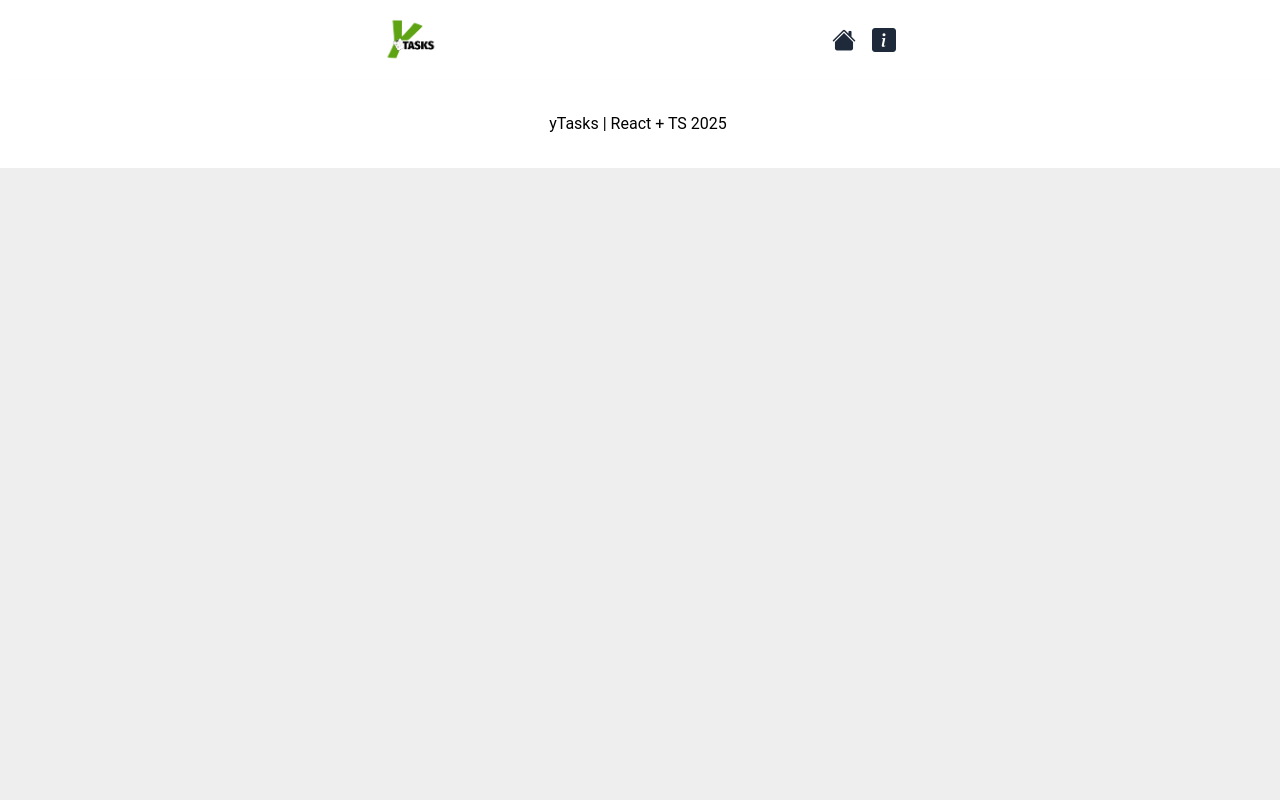
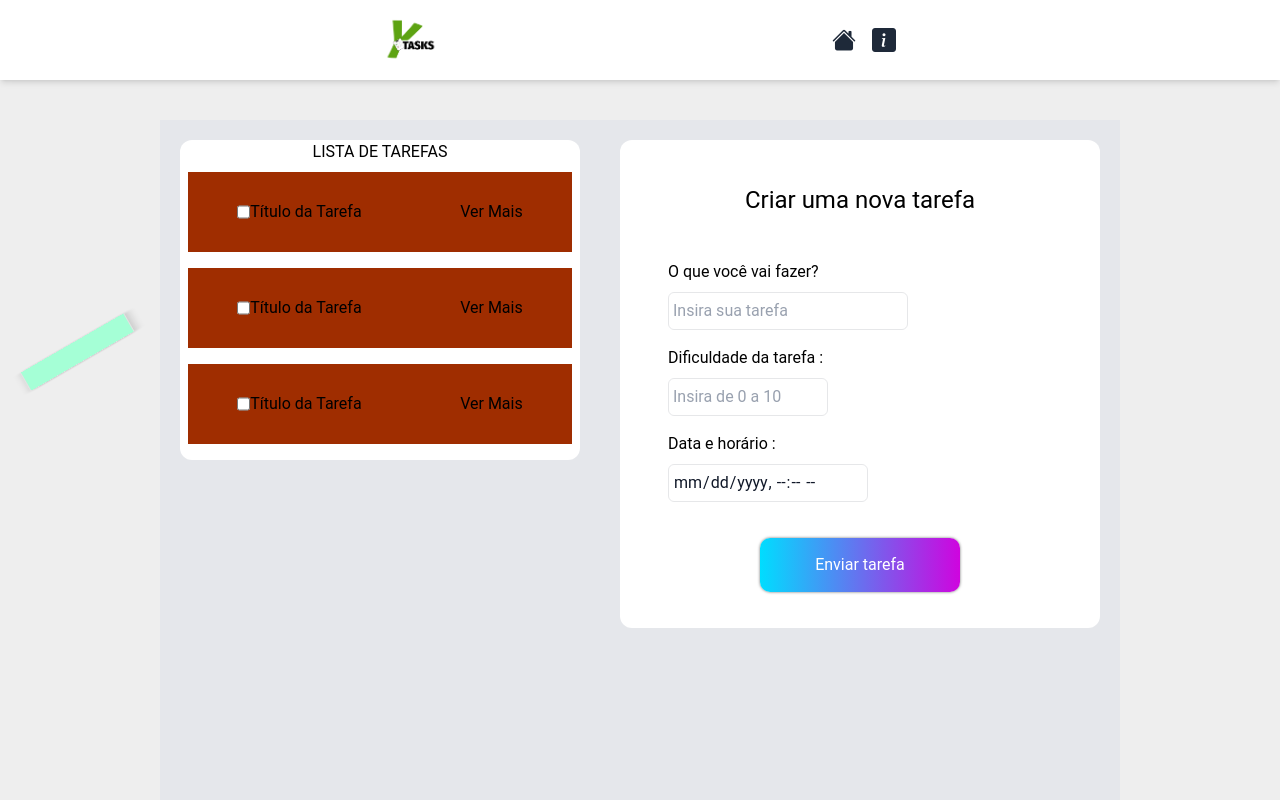
Before and after one commit to YanFelipy/ytasks-app, a React (Vite) app: page /create-tasks in a window 1280 px wide. Shown: the top 800 px of the page. Built offline with nearby package versions, Linux system fonts and the light colour scheme.

Commit message:
Form and TaskList

```diff
--- /dev/null
+++ b/src/components/Form.tsx
@@ -0,0 +1,43 @@
+import type { ChangeEvent, SyntheticEvent } from "react";
+
+
+
+interface Props {
+    btnText : string;
+    onSubmit : (e: SyntheticEvent) => void;
+    onInputChange : (e:  ChangeEvent<HTMLInputElement>) => void;
+}
+
+
+
+const Form = ({btnText, onSubmit, onInputChange}: Props ) => {
+  return (
+  <form onSubmit={onSubmit} className=" text-black  w-100 flex flex-col gap-4 w-2xl p-2 mb-5">
+  <label className="flex flex-col items-start">
+    <span className="mb-2">O que você vai fazer?</span>
+    <input  onChange={onInputChange} placeholder="Insira sua tarefa"  className="block min-w-0 rounded-md grow border border-gray-900/10  py-1.5  pl-1 text-base text-gray-900 placeholder:text-gray-400 placeholder:text-gray-400" type="text" />
+  </label>
+<div className="flex gap-4">
+  <label className="flex flex-col items-start">
+    <span className="mb-2">Dia :</span>
+    <input  onChange={onInputChange} className="block min-w-0 rounded-md grow border border-gray-900/10  py-1.5  pl-1 text-base text-gray-900 placeholder:text-gray-400 placeholder:text-gray-400  " type="date" />
+  </label>
+
+    <label className="flex flex-col items-start ">
+    <span className="mb-2">Horário :</span>
+    <input  onChange={onInputChange} className="block bg-gray-400 min-w-0 rounded-md grow border border-gray-900/10  py-1.5  pl-1 text-base text-gray-900 placeholder:text-gray-400 placeholder:text-gray-400  " type="time" />
+  </label>
+
+</div >
+      <label className="flex flex-col items-start mt-5">
+
+    <input className="btn-grad" value={btnText} type="submit" />
+  </label>
+
+
+
+</form>
+  )
+}
+
+export default Form
--- a/src/components/TaskForm.tsx
+++ b/src/components/TaskForm.tsx
@@ -1,10 +1,108 @@
+import { useState, type ChangeEvent, type FormEvent, /* type useEffect  */} from "react";
+
+//interfaces
+ // import { ITask } from "../interfaces/ITask.tsx";
+
+interface Props {
+    btnText : string;
+    }
+
+    const TaskForm = ({btnText}: Props) => {
+
+          const firstDate = new Date()
+  const formatDate = new Intl.DateTimeFormat('pt-BR', {
+  dateStyle: 'short',
+  timeStyle: 'short',
+  timeZone: 'America/Sao_Paulo'
+});
+
+const now = formatDate.format(firstDate)
+
+      const [id, setId ] = useState<number>(0)
+      const [error, setError] = useState<string>("")
+      const [nameTask, setNameTask] = useState<string>("")
+      const [difficulty, setDifficulty] = useState<number>(0)
+      const [date, setDate] = useState<Date>  (new Date())
 
 
-type Props = {}
 
-const TaskForm = (props: Props) => {
+
+      //events
+    const onInputChange = (e : ChangeEvent<HTMLInputElement>) => {
+
+ if (e.target.name == "nameTask") {
+setNameTask(e.target.value)
+
+   } else if (e.target.name == "difficulty") {
+setDifficulty(parseInt(e.target.value))
+
+   } else  {
+setDate(new Date(e.target.value))
+}
+
+
+
+    }
+
+
+    const onSubmit = (e: FormEvent) => {
+    e.preventDefault()
+
+const selectedDate = formatDate.format(date)
+console.log(selectedDate)
+
+    if(selectedDate < now) {
+    console.log("Data menor que a de hoje")
+    setError("Data inválida, insira uma data maior que a de hoje!")
+
+
+    } else {
+      console.log("Data show")
+    setError("")
+    }
+  }
+
   return (
-    <div>TaskForm</div>
+   <form onSubmit={onSubmit} className=" text-black  w-100 flex flex-col gap-4 w-2xl p-2 mb-5">
+
+
+  <label className="flex flex-col items-start w-65" >
+    <span className="mb-2">O que você vai fazer?</span>
+    <input name="nameTask"  onChange={onInputChange} placeholder="Insira sua tarefa"  className="block min-w-0 rounded-md grow border border-gray-900/10  py-1.5  pl-1 text-base text-gray-900 placeholder:text-gray-400 placeholder:text-gray-400 w-60" type="text" />
+  </label>
+
+   <label className="flex flex-col items-start w-40">
+    <span className="mb-2">Dificuldade da tarefa :</span>
+    <input name="difficulty" onChange={onInputChange} className="block  min-w-0 rounded-md grow border border-gray-900/10  py-1.5  pl-1 text-base text-gray-900 placeholder:text-gray-400 placeholder:text-gray-400  w-40"  placeholder="Insira de 0 a 10" min="0" max="10" type="number" />
+  </label>
+
+
+<div className="flex gap-1">
+  <label className="flex flex-col items-start w-60">
+    <span className="mb-2">Data e horário :</span>
+    <input  name="date" onChange={onInputChange} className="block min-w-0 rounded-md grow border border-gray-900/10  py-1.5  pl-1 text-base text-gray-900 placeholder:text-gray-400 placeholder:text-gray-400  w-50 " type="datetime-local" />
+  </label>
+
+
+
+
+</div >
+<div className="submit-box flex flex-col">
+   <label className="flex flex-col items-center mt-5 ">
+
+    <input className="btn-grad w-50" value={btnText} type="submit" />
+  </label>
+
+{error &&
+ <div className="flex justify-center">
+  <p className=" p-4 bg-gray-180 font-bold-500 text-red-800"> {error}</p>
+  </div> }
+</div>
+
+
+
+
+</form>
   )
 }
 
--- a/src/components/TaskList.tsx
+++ b/src/components/TaskList.tsx
@@ -1,10 +1,55 @@
+
+const TaskList = () => {
 
 
-type Props = {}
 
-const TaskList = (props: Props) => {
   return (
-    <div>TaskList</div>
+    <div className="text-black  w-100 flex flex-col gap-4 w-2xl p-2 mb-5">
+
+      <div  className="task bg-orange-800 ">
+<div className="flex justify-around items-center min-h-20">
+  <div className="flex">
+  <input type="checkbox" />
+  <h4> Título da Tarefa</h4>
+
+  </div>
+  <button className="Ver mais">
+Ver Mais
+  </button>
+</div>
+      </div>
+
+        <div className="task bg-orange-800 ">
+<div className="flex justify-around items-center min-h-20">
+  <div className="flex">
+  <input type="checkbox" />
+  <h4> Título da Tarefa</h4>
+
+  </div>
+  <button className="Ver mais">
+Ver Mais
+  </button>
+</div>
+      </div>
+
+
+  <div className="task bg-orange-800 ">
+<div className="flex justify-around items-center min-h-20">
+  <div className="flex">
+  <input type="checkbox" />
+  <h4> Título da Tarefa</h4>
+
+  </div>
+  <button className="Ver mais">
+Ver Mais
+  </button>
+</div>
+      </div>
+
+
+    </div>
+
+
   )
 }
 
--- a/src/index.css
+++ b/src/index.css
@@ -17,6 +17,28 @@
 
 
 }
+button {
+  cursor: pointer;
+}
+
+
+input[type=time]{
+filter: invert(1);
+background-color: black;
+border: rgba(234, 234, 234, 0.141) 1px solid;
+cursor: text;
+
+} input[type=time]:last-child {
+  color:rgb(175, 175, 175);
+}
+input[type="datetime-local"] {
+cursor: text;
+
+}
+input[type="datetime-local"]::-webkit-calendar-picker-indicator {
+
+filter: invert(1);
+}
 
 a li i:hover {
   color: transparent;
@@ -34,33 +56,6 @@ li {
   user-select: none;
 }
 
-* {
-  overflow-x: none;
-
-}
-
-
-.write-notes {
-
-  animation: cssAnimation 1.2s ease-in;
-  animation-iteration-count: 1;
-}
-
-@keyframes cssAnimation {
-  0% {
-    transform: translate(0px)
-  }
-
-  10% {
-    transform: translate(-50px)
-  }
-
-
-  100% {
-    transform: translateX(200%)
-  }
-}
-
 .note {
   width: 120px;
   height: 120px;
@@ -75,7 +70,6 @@ li {
   z-index: -1;
   user-select: none;
 }
-
 
 .note:nth-child(2) {
   background-color: #a5ffd6;
@@ -107,8 +101,6 @@ li {
   animation-delay: 10s;
 }
 
-
-
 .btn-grad {
   background-image: linear-gradient(to right, #00ddff 0%, #d300de 51%, #d9ff00 80%, #05cf34 100%)
 }
@@ -133,6 +125,17 @@ li {
   cursor: pointer;
 }
 
+.container-tasks {
+  animation: exitScreen 1s reverse ease-in-out;
+  animation-iteration-count: 1;
+
+}
+
+.write-notes {
+
+  animation: exitScreen 1.2s ease-in;
+  animation-iteration-count: 1;
+}
 
 /* Animations */
 
@@ -175,6 +178,21 @@ li {
   }
 }
 
+
+@keyframes exitScreen {
+  0% {
+    transform: translate(0px)
+  }
+
+  10% {
+    transform: translate(-50px)
+  }
+
+
+  100% {
+    transform: translateX(200%)
+  }
+}
 
 
 /* MEDIA QUERIES */
--- /dev/null
+++ b/src/interfaces/ITask.ts
@@ -0,0 +1,7 @@
+export interface ITask {
+id : number,
+taskName : string,
+difficult : number,
+date : Date
+
+}
--- /dev/null
+++ b/src/pages/CreateTask/CreateTask.tsx
@@ -0,0 +1,36 @@
+import Notes from "../../components/Notes";
+import TaskForm from "../../components/TaskForm";
+import TaskList from "../../components/TaskList";
+
+// import { ITask } from "../../interfaces/ITask";
+
+const CreateTask = () => {
+
+
+  return (
+    <main className="min-h-screen flex justify-center max-w-screen ">
+      <div
+        id="Ref"
+        className="container-tasks p-5 bg-gray-200 flex my-10 mb-0 flex-row-reverse gap-10"
+      >
+        <div className="form-box rounded-xl w-120 h-min bg-white py-2 flex flex-col  items-center ">
+          <h1 className="text-black text-2xl p-2 my-7">
+            Criar uma nova tarefa
+          </h1>
+          <TaskForm btnText="Enviar tarefa" />
+        </div>
+
+        <div className="box-tasks-form w-2xl flex items-center  w-100 flex-col">
+          <div className="tasks rounded-xl w-100 h-80 4 bg-white">
+            <h1 className="text-black">LISTA DE TAREFAS</h1>
+            <TaskList />
+          </div>
+        </div>
+      </div>
+
+      <Notes />
+    </main>
+  );
+};
+
+export default CreateTask;
--- a/src/routes/Routes.tsx
+++ b/src/routes/Routes.tsx
@@ -1,5 +1,8 @@
 import { Route, Routes } from "react-router"
-import Home from '../pages/Home/home'
+
+//Pages
+import Home from '../pages/Home/Home'
+import CreateTask from "../pages/CreateTask/CreateTask"
 
 
 
@@ -8,7 +11,7 @@ const RoutePages = () => {
 
     <Routes>
 <Route path="/" element={<Home />} />
-
+<Route path="/create-tasks" element={<CreateTask/>} />
     </Routes>
   )
 }
```
